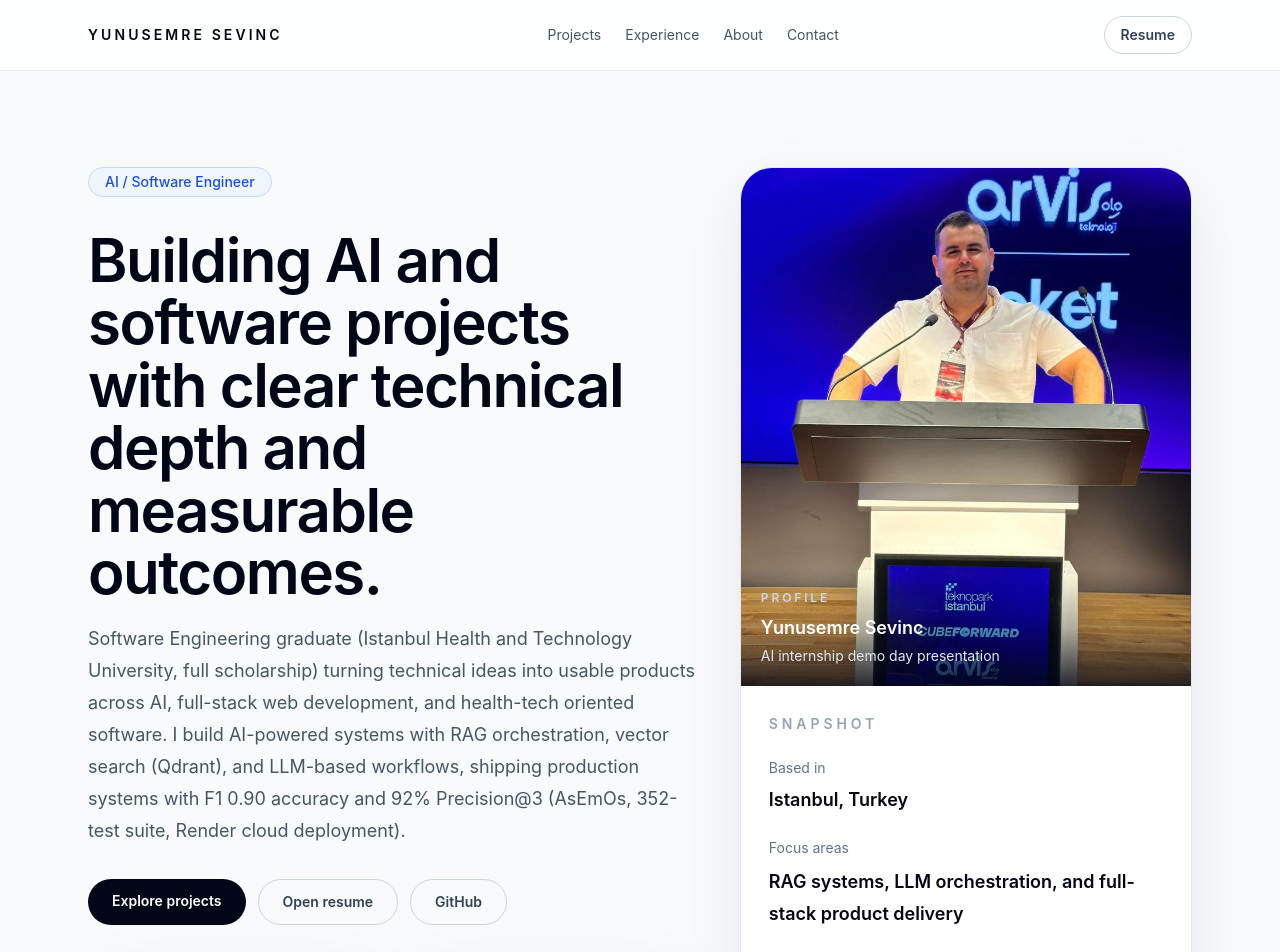
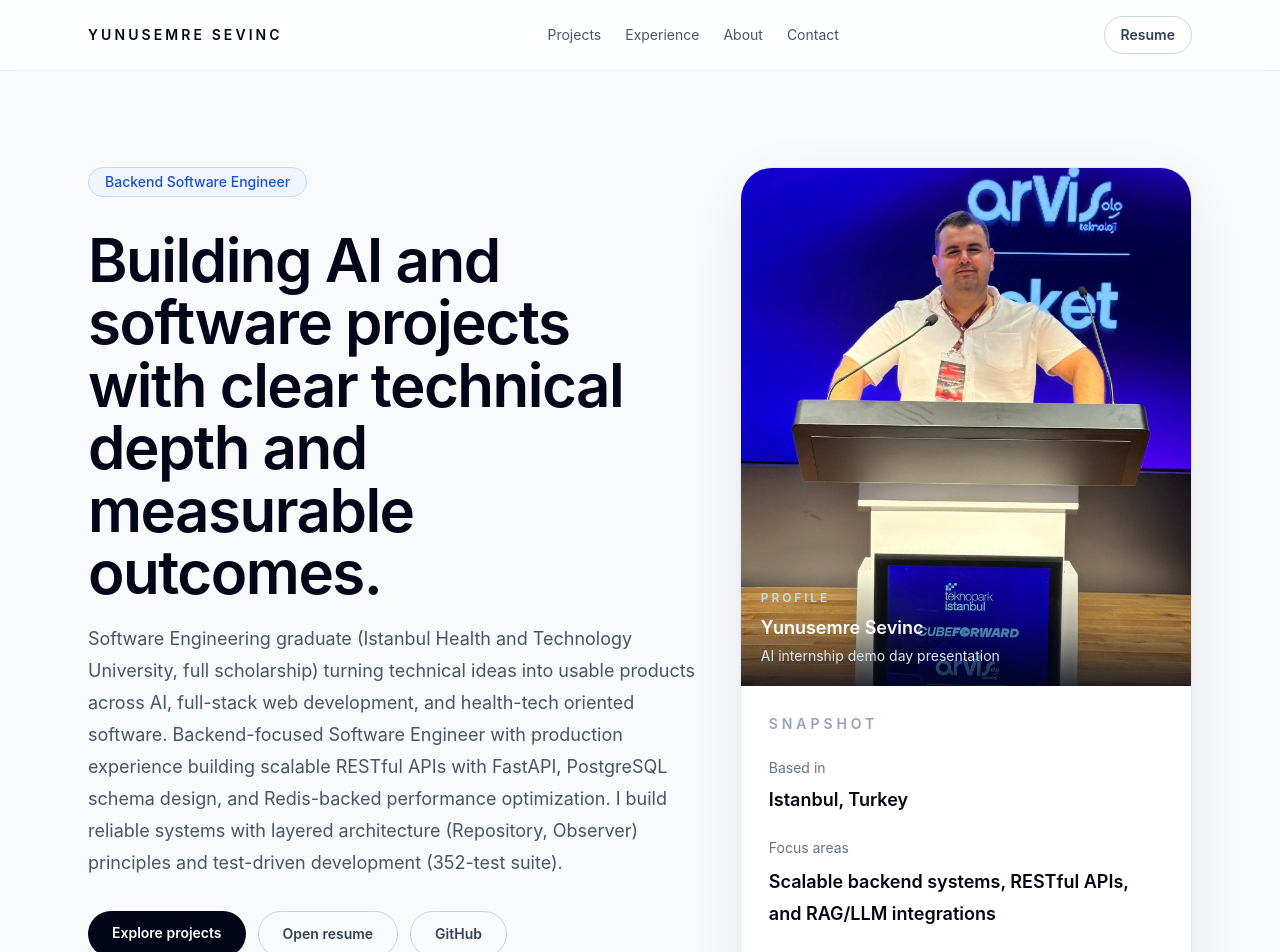
Before and after one commit to yunussvnc/yunus-portfolio, a React (Vite) app: page / in a window 1280 px wide. Shown: the top 952 px of the page. Built offline with nearby package versions, Linux system fonts and the light colour scheme.

Commit message:
Reposition portfolio as backend-focused, matching updated CV
Update title, summary, and skills categories to mirror the new
backend-focused CV positioning (RESTful APIs, PostgreSQL, Redis,
layered architecture, test-driven development).

```diff
--- a/src/App.tsx
+++ b/src/App.tsx
@@ -102,7 +102,7 @@ function App() {
                 <div>
                   <p className="text-sm text-slate-500">Focus areas</p>
                   <p className="mt-2 text-lg font-semibold leading-8 text-slate-950">
-                    RAG systems, LLM orchestration, and full-stack product delivery
+                    Scalable backend systems, RESTful APIs, and RAG/LLM integrations
                   </p>
                 </div>
                 <div>
--- a/src/data/portfolio.ts
+++ b/src/data/portfolio.ts
@@ -1,6 +1,6 @@
 export const profile = {
   name: 'Yunusemre Sevinc',
-  title: 'AI / Software Engineer',
+  title: 'Backend Software Engineer',
   location: 'Istanbul, Turkey',
   email: 'yunusemree.sevinc@gmail.com',
   github: 'https://github.com/yunussvnc',
@@ -8,7 +8,7 @@ export const profile = {
   resumePath: '/resume.html',
   photoPath: '/profile-photo.jpg',
   summary:
-    'I build AI-powered systems with RAG orchestration, vector search (Qdrant), and LLM-based workflows, shipping production systems with F1 0.90 accuracy and 92% Precision@3 (AsEmOs, 352-test suite, Render cloud deployment).',
+    'Backend-focused Software Engineer with production experience building scalable RESTful APIs with FastAPI, PostgreSQL schema design, and Redis-backed performance optimization. I build reliable systems with layered architecture (Repository, Observer) principles and test-driven development (352-test suite).',
   intro:
     'Software Engineering graduate (Istanbul Health and Technology University, full scholarship) turning technical ideas into usable products across AI, full-stack web development, and health-tech oriented software.',
 } as const
@@ -169,19 +169,27 @@ export const strengths = [
 
 export const skills = [
   {
+    title: 'Backend & API',
+    items: ['FastAPI', 'RESTful API Design', 'Prisma ORM', 'Layered Architecture (Repository, Observer)', 'JWT Auth', 'Flask', 'Spring Boot'],
+  },
+  {
+    title: 'Database & Infra',
+    items: ['PostgreSQL', 'MySQL', 'Redis', 'Supabase', 'Firebase', 'Render', 'PM2', 'Docker'],
+  },
+  {
+    title: 'Programming Languages',
+    items: ['Python', 'JavaScript', 'TypeScript', 'C#', 'Java', 'C++'],
+  },
+  {
+    title: 'Test & Quality',
+    items: ['Pytest (352-test suite)', 'Unit Testing', 'Code Review'],
+  },
+  {
     title: 'AI & Data',
-    items: ['RAG Architecture', 'LLM Orchestration (Groq API, Llama 3.1)', 'AI Agents', 'Qdrant', 'TensorFlow', 'Keras', 'Scikit-learn', 'Pandas', 'OpenCV'],
+    items: ['RAG Architecture', 'Qdrant (Vector DB)', 'LLM Orchestration (Groq API)', 'TensorFlow', 'Pandas'],
   },
   {
     title: 'Languages',
-    items: ['Python', 'JavaScript', 'TypeScript', 'C#', 'Java', 'C++'],
-  },
-  {
-    title: 'Frameworks & Tools',
-    items: ['FastAPI', 'Flask', 'React', 'Next.js', 'React Native (Expo)', 'Spring Boot', 'Node.js', 'Tailwind CSS', 'shadcn/ui', 'Framer Motion', 'Docker', 'Git', 'Redis'],
-  },
-  {
-    title: 'Database & Infra',
-    items: ['PostgreSQL', 'MySQL', 'Prisma ORM', 'Render', 'PM2', 'Supabase', 'Firebase', 'JWT Auth'],
+    items: ['English (B1)', 'Spanish (A1)'],
   },
 ] as const
```
